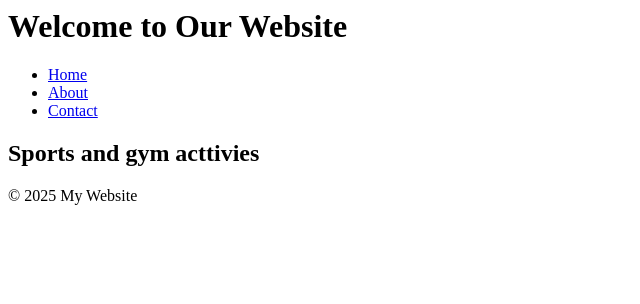
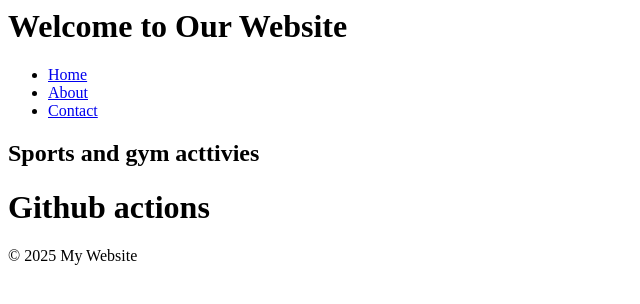
Before and after one commit to Rightouesking/version-control-simulation, a plain HTML site: page index.html in a window 1280 px wide. Shown: the whole page, without its empty margins (0-640 px from the left). Drawn offline with Linux system fonts and the light colour scheme.

```diff
--- a/index.html
+++ b/index.html
@@ -15,6 +15,12 @@
     <h2>Sports and gym acttivies</h2>
   </div>
   <footer>
+    <main>
+      <h1>Github actions
+      </h1>
+    </main>
+
+  </footer>
     <p>&copy; 2025 My Website</p>
   </footer>
   </body>
```
